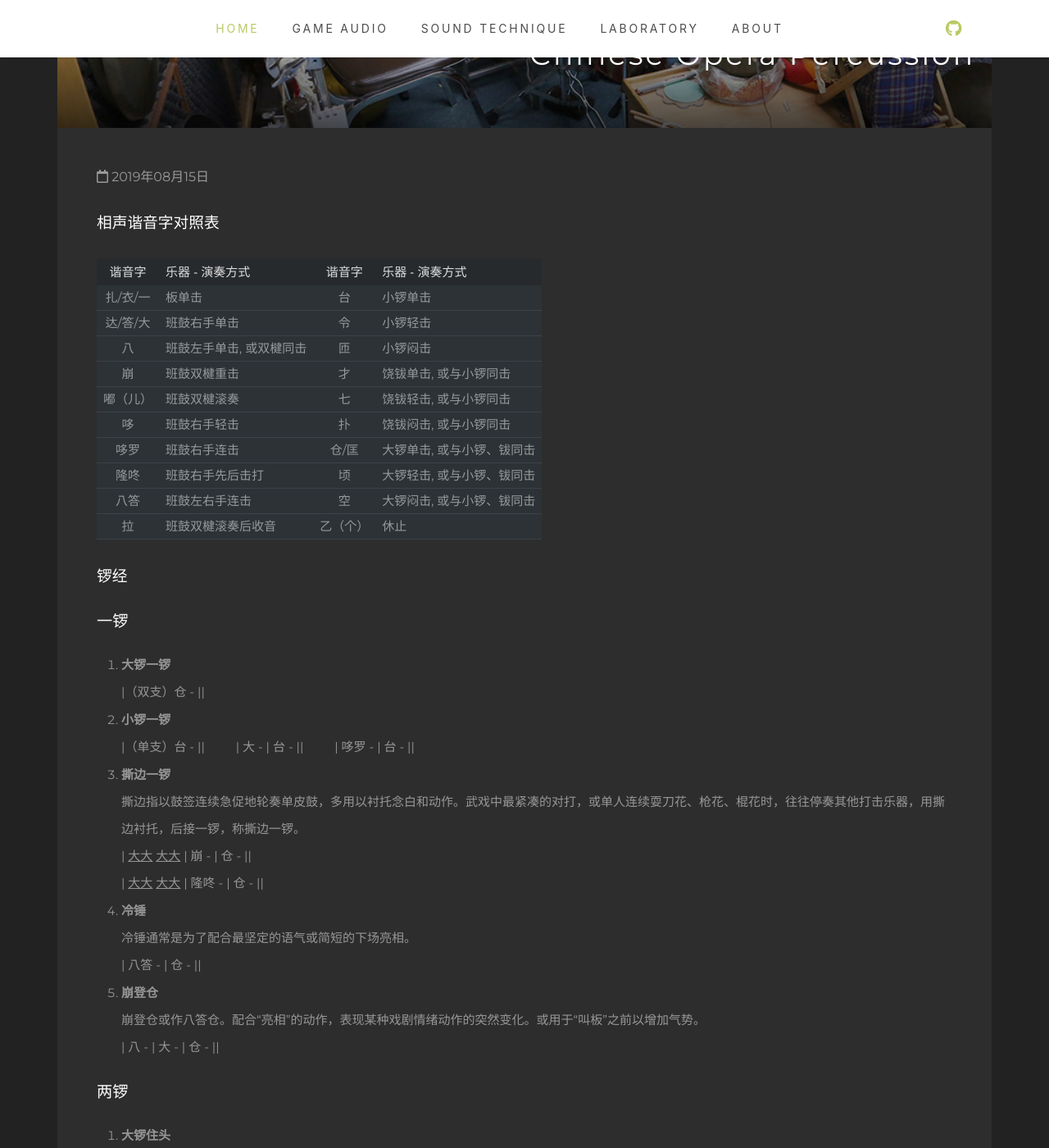
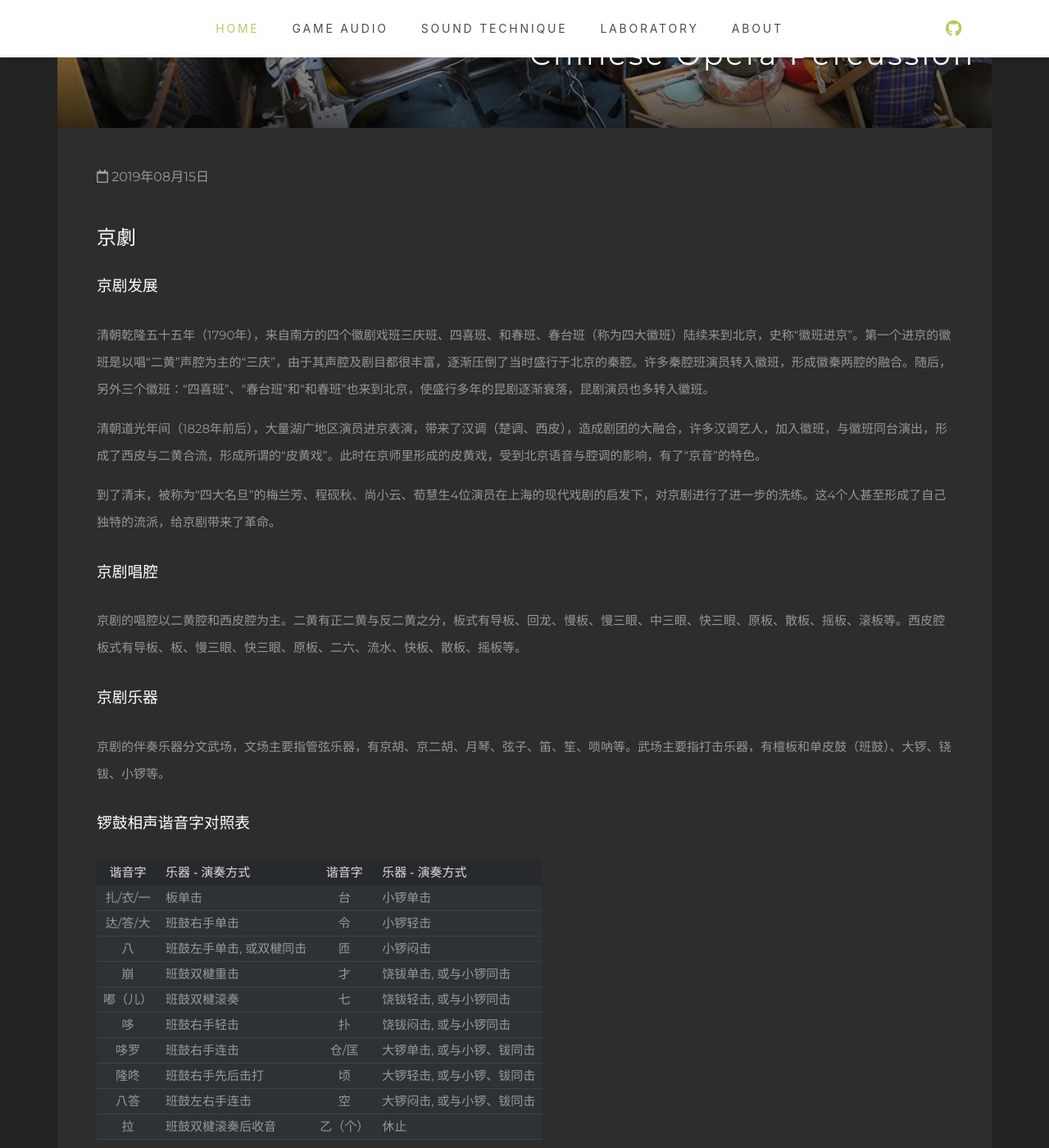
Before and after one commit to eharahe/eharahe.github.io, a Jekyll site: the page built from _posts/notes/2019-08-15-Peking-Opera-Percussion.md, in a window 1280 px wide and 1400 px high, scrolled down 538 px. Shown: the whole window at 82% size. Built offline with Jekyll 4.4.1, drawn with Linux system fonts in a browser that asks for light colours.

Commit message:
Peking Opera Update

```diff
--- a/_posts/notes/2019-08-15-Peking-Opera-Percussion.md
+++ b/_posts/notes/2019-08-15-Peking-Opera-Percussion.md
@@ -9,7 +9,25 @@ excerpt_separator: <!--break-->
 
 <!--break-->
 
-### 相声谐音字对照表
+## 京劇
+
+### 京剧发展
+
+清朝乾隆五十五年（1790年），来自南方的四个徽剧戏班三庆班、四喜班、和春班、春台班（称为四大徽班）陆续来到北京，史称“徽班进京”。第一个进京的徽班是以唱“二黄”声腔为主的“三庆”，由于其声腔及剧目都很丰富，逐渐压倒了当时盛行于北京的秦腔。许多秦腔班演员转入徽班，形成徽秦两腔的融合。随后，另外三个徽班：“四喜班”、“春台班”和“和春班”也来到北京，使盛行多年的昆剧逐渐衰落，昆剧演员也多转入徽班。
+
+清朝道光年间（1828年前后），大量湖广地区演员进京表演，带来了汉调（楚调、西皮），造成剧团的大融合，许多汉调艺人，加入徽班，与徽班同台演出，形成了西皮与二黄合流，形成所谓的“皮黄戏”。此时在京师里形成的皮黄戏，受到北京语音与腔调的影响，有了“京音”的特色。
+
+到了清末，被称为“四大名旦”的梅兰芳、程砚秋、尚小云、荀慧生4位演员在上海的现代戏剧的启发下，对京剧进行了进一步的洗练。这4个人甚至形成了自己独特的流派，给京剧带来了革命。
+
+### 京剧唱腔
+
+京剧的唱腔以二黄腔和西皮腔为主。二黄有正二黄与反二黄之分，板式有导板、回龙、慢板、慢三眼、中三眼、快三眼、原板、散板、摇板、滚板等。西皮腔板式有导板、板、慢三眼、快三眼、原板、二六、流水、快板、散板、摇板等。
+
+### 京剧乐器
+
+京剧的伴奏乐器分文武场，文场主要指管弦乐器，有京胡、京二胡、月琴、弦子、笛、笙、唢呐等。武场主要指打击乐器，有檀板和单皮鼓（班鼓）、大锣、铙钹、小锣等。
+
+### 锣鼓相声谐音字对照表
 
 | 谐音字   | 乐器 - 演奏方式                 | 谐音字   | 乐器 - 演奏方式                 |
 | :------: | :------------------------------ | :------: | :------------------------------ |
```
